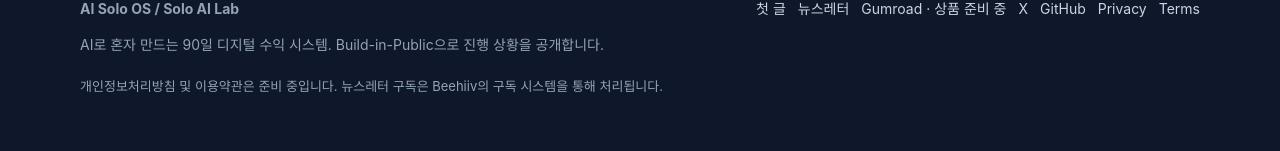
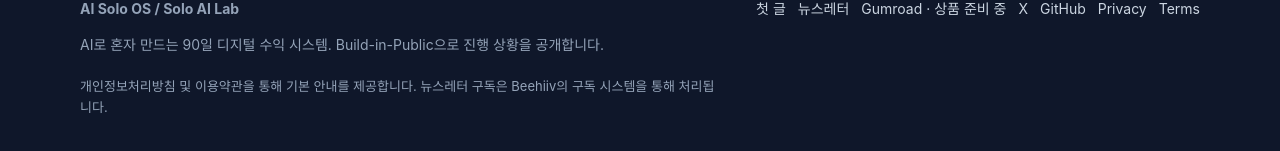
Before and after one commit to jyun1412/ai-solo-os, a plain HTML site: page index.html in a window 1280 px wide. Shown: the part 4691-4842 px from the top of the page. Drawn offline with Linux system fonts and the light colour scheme.

Commit message:
Update privacy policy notice in index.html

```diff
--- a/index.html
+++ b/index.html
@@ -855,8 +855,9 @@
         </p>
 
         <p class="legal-note">
-          개인정보처리방침 및 이용약관은 준비 중입니다. 뉴스레터 구독은 Beehiiv의 구독 시스템을 통해 처리됩니다.
+          개인정보처리방침 및 이용약관을 통해 기본 안내를 제공합니다. 뉴스레터 구독은 Beehiiv의 구독 시스템을 통해 처리됩니다.
         </p>
+
       </div>
 
       <div class="footer-links">
```
